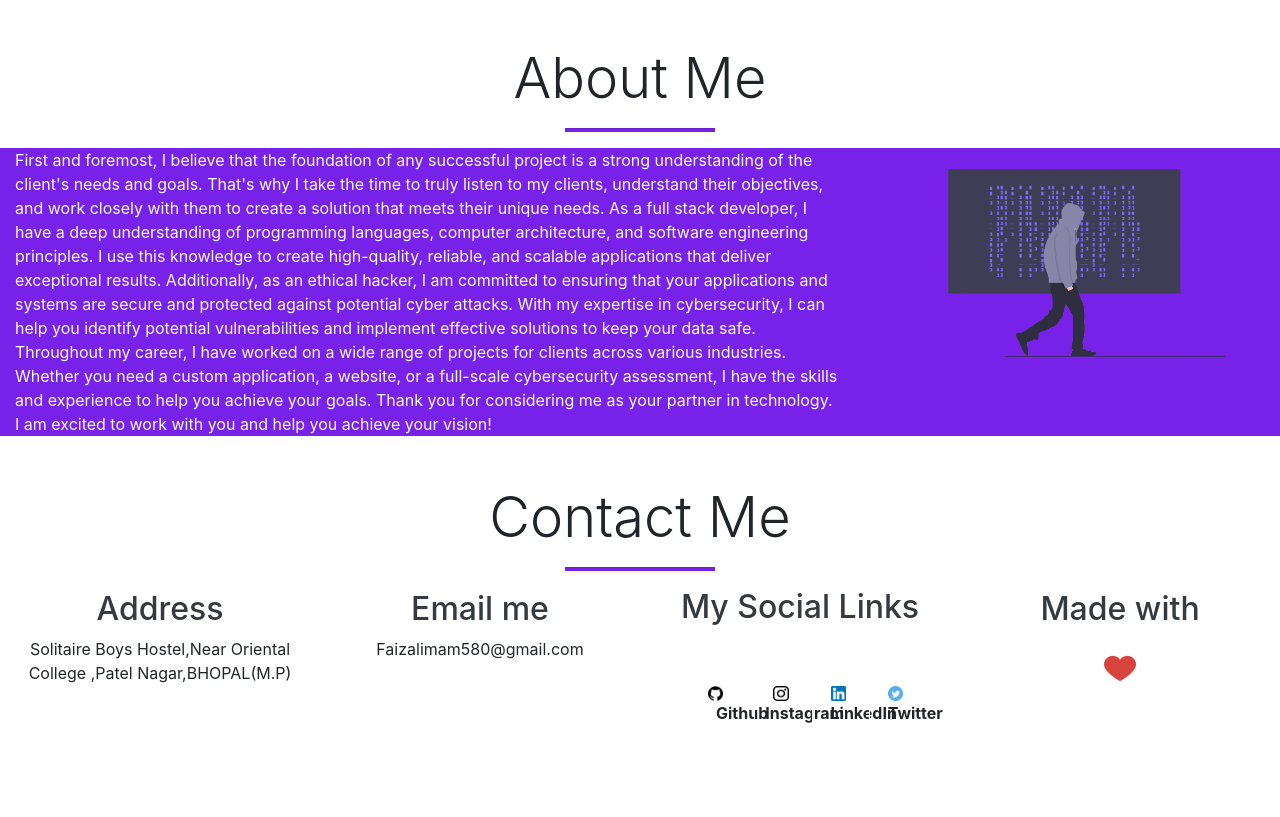
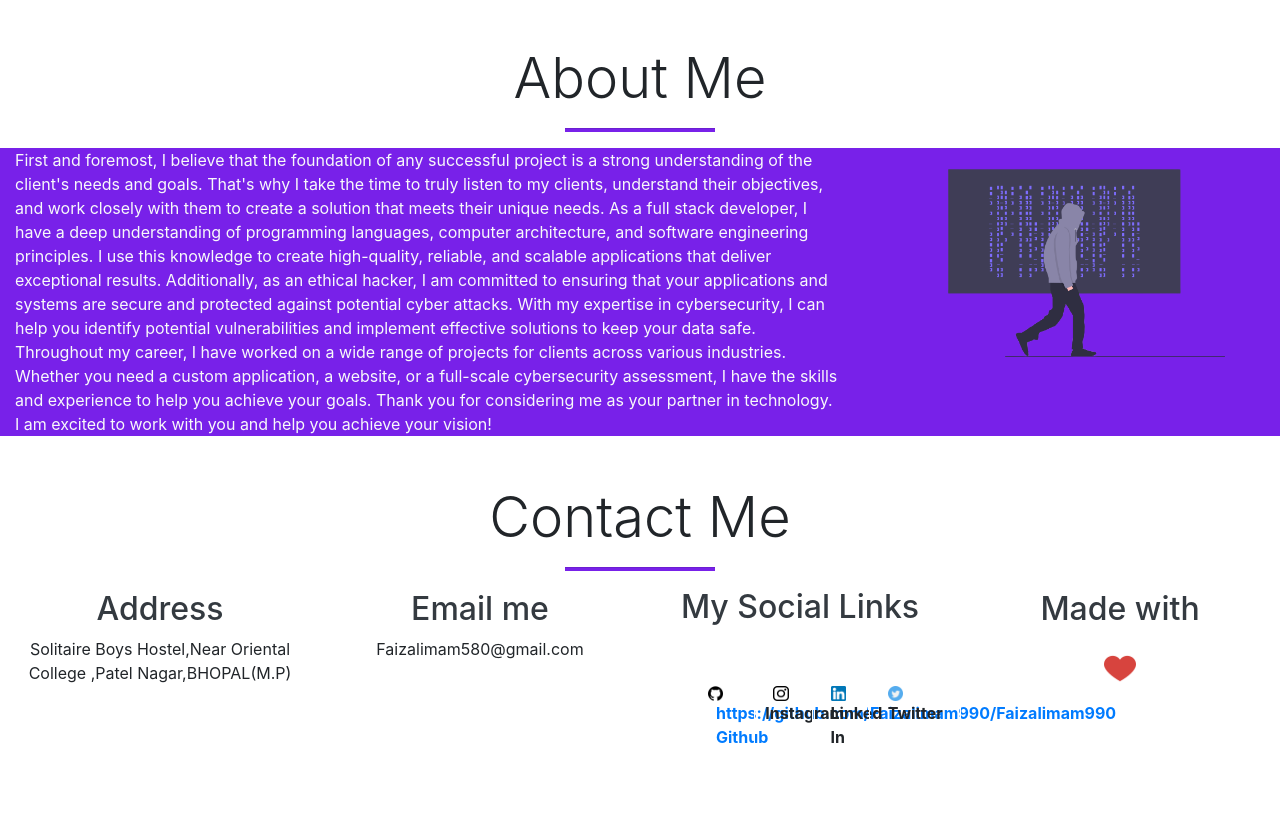
Before and after one commit to Faizalimam990/faizalimam990.github.io, a plain HTML site: page index.html in a window 1280 px wide. Shown: the part 1976-2793 px from the top of the page. Before the commit the page ends 2769 px from the top, so only its background shows below. Drawn offline with nearby package versions, Linux system fonts and the light colour scheme.

Commit message:
Update index.html

```diff
--- a/index.html
+++ b/index.html
@@ -43,7 +43,7 @@
                <div class="row">
                <a class=" btn bn39 mt-2 " href="/"><span class="btn bn39span">Hire me</span> </a>
 
-               <a class=" btn bn39 mt-2 ml-2" href="static/resume.pdf" download><span class="btn bn39span">Download My CV</span></a>
+               <a class=" btn bn39 mt-2 ml-2" href="static/final.pdf" download><span class="btn bn39span">Download My CV</span></a>
             </div>
             </div>
 
@@ -254,21 +254,21 @@
               <h2 class=" display-6 text-center text-dark">Email me</h2>
               <p class="text-center">Faizalimam580@gmail.com</p>
             </div>
-            <div class="col-md-3 p-0">
+             <div class="col-md-3 p-0">
               <h2 class=" display-6 text-center text-dark">My Social Links</h2>
               <div class="row p-5 ml-2">
                 <div class="col-md-3">
                   <img src="static/git.png" style="max-width: 30%; max-height: 70%;" class="ml-2 img-fluid">
-                  <p class="text-left ml-3 font-weight-bold">Github</p>
+                  <p class="text-left ml-3 font-weight-bold"> <a href="">https://github.com/Faizalimam990/Faizalimam990 Github</p>
                 </div>
                 <div class="col-md-3">
                   <img src="static/insta.png" style="max-width: 30%; max-height: 70%;" class="ml-3 img-fluid">
-                  <p class=" ml-2 font-weight-bold">Instagram</p>
+                  <p class=" ml-2 font-weight-bold"><a href="https://www.instagram.com/faizalimam_007/"></a> Instagram</p>
 
                 </div>
                 <div class="col-md-3">
                   <img src="static/link.png" style="max-width: 30%; max-height: 70%;" class="ml-3 img-fluid">
-                  <p class="ml-3 font-weight-bold ">LinkedIn</p>
+                  <p class="ml-3 font-weight-bold ">Linked In</p>
 
                 </div>
                 <div class="col-md-3">
```
